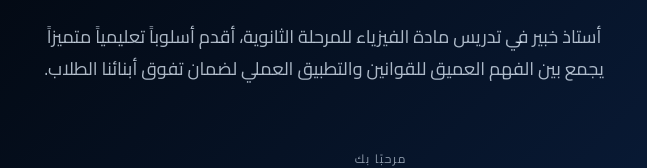
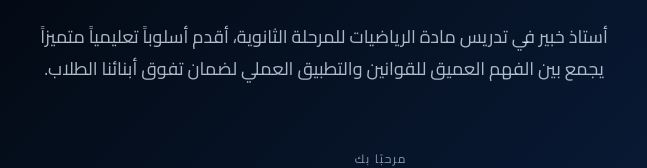
Before and after one commit to hassan6102/alaa_hakem, a plain HTML site: page about.html in a window 1280 px wide. Shown: the part 214-382 px from the top of the page, 316-963 px from the left. Drawn offline with nearby package versions, Linux system fonts and the light colour scheme.

Commit message:
Update about.html

```diff
--- a/about.html
+++ b/about.html
@@ -65,7 +65,7 @@
       <div class="container section-title" data-aos="fade-up">
         <h2>من أنا؟</h2>
         <p>
-          أستاذ خبير في تدريس مادة الفيزياء للمرحلة الثانوية، أقدم أسلوباً تعليمياً متميزاً يجمع بين الفهم العميق للقوانين والتطبيق العملي لضمان تفوق أبنائنا الطلاب.
+          أستاذ خبير في تدريس مادة الرياضيات للمرحلة الثانوية، أقدم أسلوباً تعليمياً متميزاً يجمع بين الفهم العميق للقوانين والتطبيق العملي لضمان تفوق أبنائنا الطلاب.
         </p>
       </div><!-- End Section Title -->
 
```
